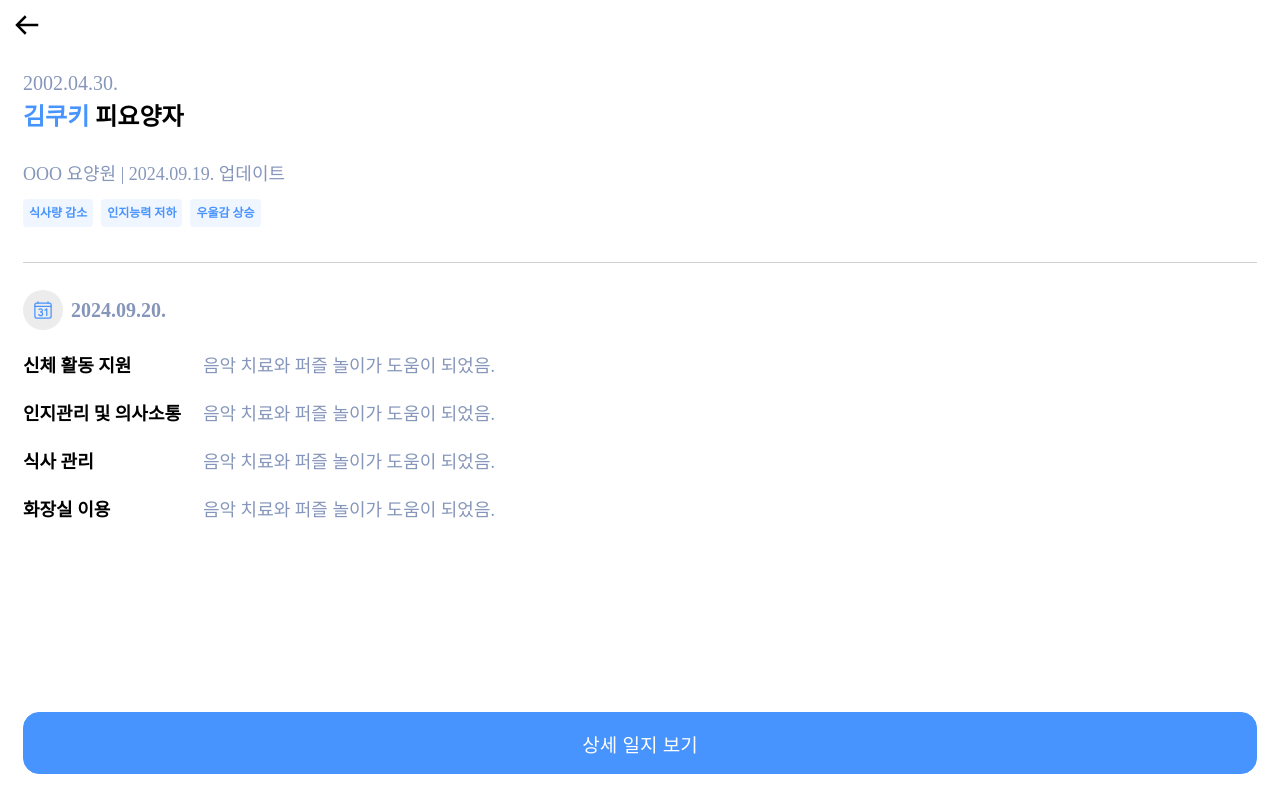
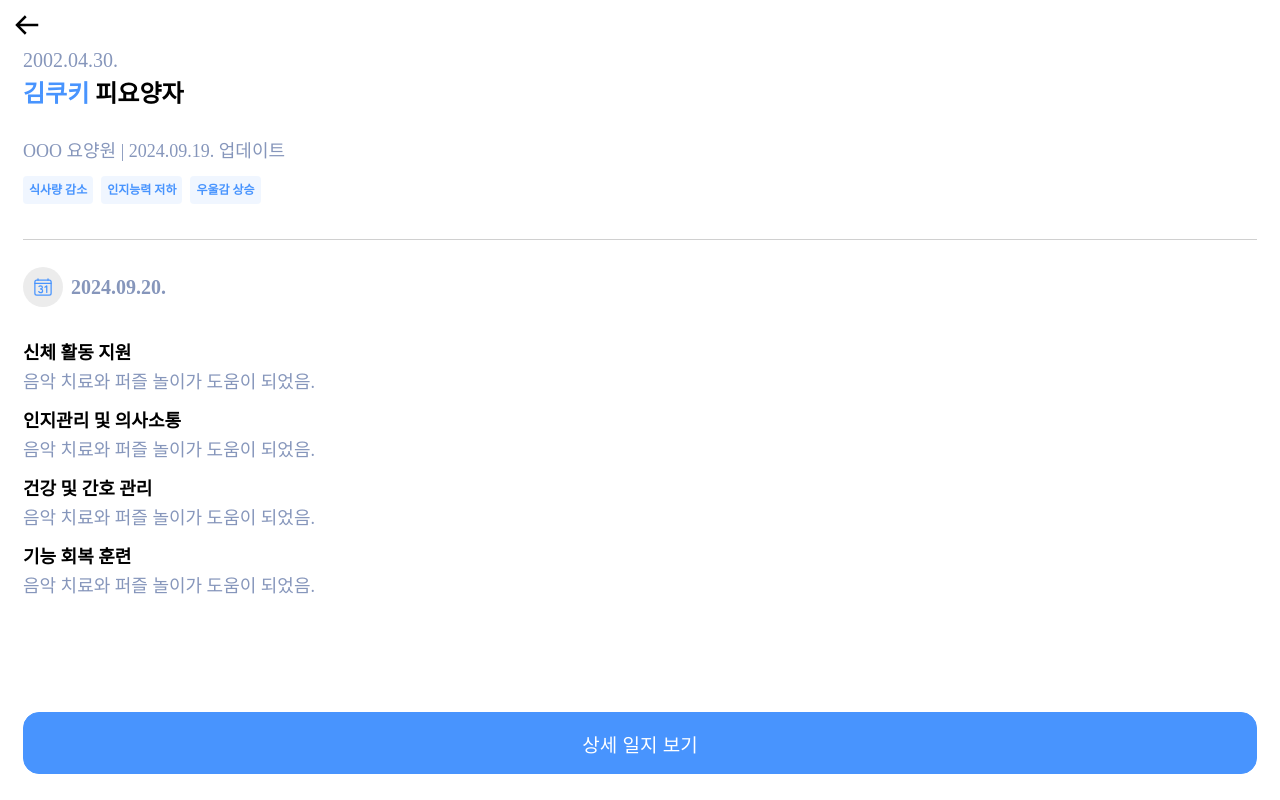
Before and after one commit to kakao-tech-campus-2nd-step3/Team13_FE, a React (Vite) app: page /careLog in a window 1280 px wide. Built offline with nearby package versions, Linux system fonts and the light colour scheme.

Commit message:
design: 여백 조정

```diff
--- a/src/pages/CareLog/CareLog.tsx
+++ b/src/pages/CareLog/CareLog.tsx
@@ -30,18 +30,24 @@ export const CareLogPage = () => {
           </S.LogoContainer>{' '}
           2024.09.20.
         </S.Date>
+        <S.LogWrapper>
           <S.Activity>
-          <b>신체 활동 지원</b> 음악 치료와 퍼즐 놀이가 도움이 되었음.
+            <b>신체 활동 지원</b>
           </S.Activity>
+          <S.Activity>음악 치료와 퍼즐 놀이가 도움이 되었음.</S.Activity>
           <S.Activity>
-          <b>인지관리 및 의사소통</b> 음악 치료와 퍼즐 놀이가 도움이 되었음.
+            <b>인지관리 및 의사소통</b>
           </S.Activity>
+          <S.Activity>음악 치료와 퍼즐 놀이가 도움이 되었음.</S.Activity>
           <S.Activity>
-          <b>식사 관리</b> 음악 치료와 퍼즐 놀이가 도움이 되었음.
+            <b>건강 및 간호 관리</b>
           </S.Activity>
+          <S.Activity>음악 치료와 퍼즐 놀이가 도움이 되었음.</S.Activity>
           <S.Activity>
-          <b>화장실 이용</b> 음악 치료와 퍼즐 놀이가 도움이 되었음.
+            <b>기능 회복 훈련</b>
           </S.Activity>
+          <S.Activity>음악 치료와 퍼즐 놀이가 도움이 되었음.</S.Activity>
+        </S.LogWrapper>
       </S.Content>
 
       <Button
--- a/src/styles/pages/CareLog.styles.ts
+++ b/src/styles/pages/CareLog.styles.ts
@@ -12,7 +12,7 @@ const Container = styled.div`
 `
 
 const Header = styled.div`
-  margin: 23px 0 16px 0;
+  margin: 0 0 16px 0;
 `
 
 const Birth = styled.div`
@@ -56,10 +56,11 @@ const Tag = styled.span`
 `
 
 const Content = styled.div`
-  flex-grow: 1;xc
+  flex-grow: 1;
   display: flex;
   flex-direction: column;
   height: 100%;
+  width: 100%;
 `
 
 const LogoContainer = styled.div`
@@ -83,21 +84,25 @@ const Date = styled.div`
   align-items: center;
   margin-bottom: 24px;
 `
-
+const LogWrapper = styled.div`
+  flex-grow: 1;
+  width: 100%;
+`
 const Activity = styled.div`
   display: flex;
   justify-content: space-between;
   align-items: center;
 
   color: ${colors.text.subtle};
-  margin-bottom: 24px;
+  margin-bottom: 5px;
   line-height: 24px;
   font-size: 18px;
 
   b {
-    width: 180px;
+    width: 230px;
     font-weight: bold;
     color: #000;
+    margin-top: 10px;
   }
 `
 
@@ -112,5 +117,6 @@ export {
   Content,
   LogoContainer,
   Date,
+  LogWrapper,
   Activity,
 }
```
Lines whose indentation alone changed are shown as unchanged.
